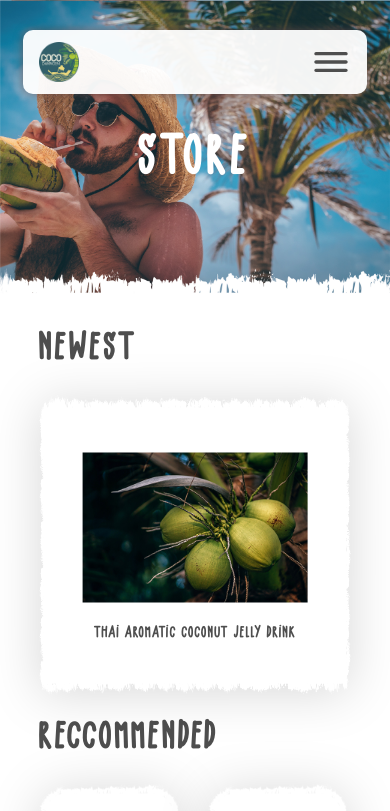
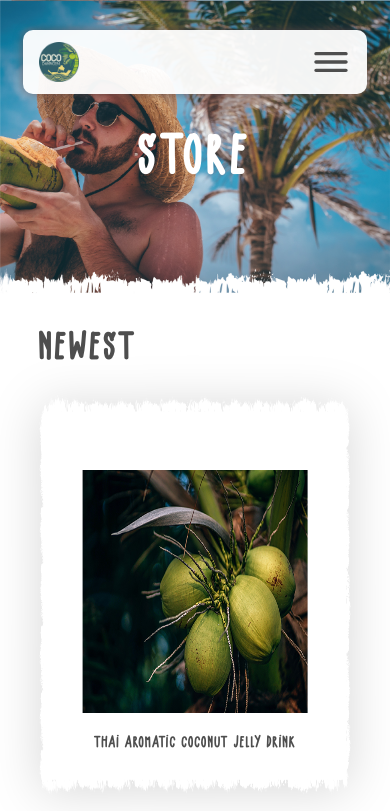
Before and after one commit to maxzabum/CocoDamnoen, a React (Create React App) app in the folder client/: page /store in a window 390 px wide. Shown: the top 811 px of the page. Built offline with nearby package versions, Linux system fonts and the light colour scheme.

Commit message:
Fix size in Newspage.js and Storepage.js

```diff
--- a/client/public/index.html
+++ b/client/public/index.html
@@ -2,7 +2,7 @@
 <html lang="en">
   <head>
     <meta charset="utf-8" />
-    <link rel="icon" href="%PUBLIC_URL%/favicon.ico" />
+    <link rel="icon" href="%PUBLIC_URL%/logo.png" />
     <link rel="stylesheet" href="https://fonts.googleapis.com/css?family=Roboto:300,400,500,700&display=swap" />
     <link rel="stylesheet" href="https://fonts.googleapis.com/icon?family=Material+Icons" />
     <meta name="viewport" content="width=device-width, initial-scale=1" />
@@ -11,7 +11,7 @@
       name="description"
       content="Web site created using create-react-app"
     />
-    <link rel="apple-touch-icon" href="%PUBLIC_URL%/logo192.png" />
+    <link rel="apple-touch-icon" href="%PUBLIC_URL%/logo.png" />
     <!--
       manifest.json provides metadata used when your web app is installed on a
       user's mobile device or desktop. See https://developers.google.com/web/fundamentals/web-app-manifest/
@@ -26,7 +26,7 @@
       work correctly both with client-side routing and a non-root public URL.
       Learn how to configure a non-root public URL by running `npm run build`.
     -->
-    <title>React App</title>
+    <title>Coco Damnoen</title>
   </head>
   <body>
     <noscript>You need to enable JavaScript to run this app.</noscript>
--- a/client/src/screens/NewsPage/Newspage.js
+++ b/client/src/screens/NewsPage/Newspage.js
@@ -10,8 +10,6 @@ import DetailNew from "./DetailNewsPage/Detailnews";
 import NewsheaderMobile from "../../images/new_page_01_mobile.jpg";
 const Newspage = ({ screenWidth, ...props }) => {
   useEffect(() => {
-    // window.scrollTo(0, 0);
-    // console.log(location);
     return () => window.scrollTo(0, 0);
   }, []);
   const { url } = useRouteMatch();
@@ -192,6 +190,7 @@ const Newspage = ({ screenWidth, ...props }) => {
             <div className="news-latest-container">
               <div className="news-latest-item">
                 <p>LATEST</p>
+                <div className="items-container">
                   <img src={IMGBorder2} alt="border" />
                   <div
                     className="new-lastest-content"
@@ -203,6 +202,7 @@ const Newspage = ({ screenWidth, ...props }) => {
                       {screenWidth > 1024 && (
                         <p className="text-desc">{lastest_news.desc}</p>
                       )}
+                    </div>
                   </div>
                 </div>
               </div>
--- a/client/src/screens/StorePage/Storepage.js
+++ b/client/src/screens/StorePage/Storepage.js
@@ -8,8 +8,6 @@ import NewsIMG1 from "../../images/img-preview-04.jpg";
 import LandingheaderMobile from "../../images/store_page_01_mobile.jpg";
 const Storepage = ({ screenWidth, ...props }) => {
   useEffect(() => {
-    // window.scrollTo(0, 0);
-    // console.log(location);
     return () => window.scrollTo(0, 0);
   }, []);
   const news = [
@@ -86,7 +84,6 @@ const Storepage = ({ screenWidth, ...props }) => {
         borderW={"100%"}
         fontSize={{ textHeader: "clamp(12px, 2vw, 24px)" }}
         top={"50%"}
-        // onClick={()=>history.push(`${url}/${newse.id}`)}
       />
     );
   });
@@ -103,7 +100,6 @@ const Storepage = ({ screenWidth, ...props }) => {
           borderW={"100%"}
           fontSize={{ textHeader: "clamp(12px, 2vw, 24px)" }}
           top={"50%"}
-          // onClick={()=>history.push(`${url}/${newse.id}`)}
         />
       );
     }
@@ -125,26 +121,29 @@ const Storepage = ({ screenWidth, ...props }) => {
         <div className="store-latest-container">
           <div className="store-latest-item">
             <p>NEWEst</p>
+            <div className="items-container">
               <img src={IMGBorder2} alt="border" />
               <div className="store-lastest-content">
                 <img src={NewsIMG2} alt="img" />
                 <div className="description">
-                <p className="text-header">THAI AROMATIC COCONUT JELLY DRINK</p>
+                  <p className="text-header">
+                    THAI AROMATIC COCONUT JELLY DRINK
+                  </p>
                   {screenWidth > 1024 && (
                     <p className="text-desc">
-                    &nbsp;&nbsp;&nbsp;&nbsp;Quality Aromatic coconuts come from
-                    a special soil in Damnoen Saduak, Ratchaburi, Thailand. The
-                    soil that they are grown in, used to be under sea level in
-                    the past. The aromatic coconuts contain all necessary
-                    vitamins and minerals that are beneficial for good health.
-                    Our quality product is made in Thailand. We capture the
-                    freshness of the coconut juice.
+                      &nbsp;&nbsp;&nbsp;&nbsp;Quality Aromatic coconuts come
+                      from a special soil in Damnoen Saduak, Ratchaburi,
+                      Thailand. The soil that they are grown in, used to be
+                      under sea level in the past. The aromatic coconuts contain
+                      all necessary vitamins and minerals that are beneficial
+                      for good health. Our quality product is made in Thailand.
+                      We capture the freshness of the coconut juice.
                     </p>
                   )}
                 </div>
               </div>
             </div>
-          {/* </div> */}
+          </div>
         </div>
         <div className="store-recommended-container">
           <p>reccommended</p>
--- a/client/src/screens/StorePage/styles.css
+++ b/client/src/screens/StorePage/styles.css
@@ -26,7 +26,6 @@
 }
 
 .main-storepage-container .store-container {
-  /* background-color: chocolate; */
   display: flex;
   flex-direction: column;
   justify-content: center;
@@ -49,17 +48,17 @@
   display: flex;
   justify-content: center;
   flex-direction: column;
-  /* align-items: center; */
-  /* align-items: center; */
-  /* padding: 300px 200px 150px; */
 }
 
 .store-latest-container .store-latest-item {
   position: relative;
   display: flex;
   flex-direction: column;
-  /* align-items: center; */
-  /* padding: 0 200px; */
+}
+.store-latest-container .store-latest-item .items-container {
+  position: relative;
+  width: 100%;
+  height: 100%;
 }
 .store-latest-container .store-latest-item > p {
   font-size: clamp(34px, 3vw, 52px);
@@ -67,28 +66,36 @@
   margin-bottom: 30px;
   margin-top: 20px;
 }
-.store-latest-container .store-latest-item > img {
-  /* width: 75vw; */
+.store-latest-container .store-latest-item .items-container > img {
   -webkit-filter: drop-shadow(0px 3px 25px rgba(0, 0, 0, 0.16));
   filter: drop-shadow(0px 3px 25px rgba(0, 0, 0, 0.16));
+  width: 100%;
   height: 100%;
 }
 .store-latest-container .store-latest-item .store-lastest-content {
   position: absolute;
-  top: 58%;
+  top: 50%;
   left: 50%;
   width: 90%;
+  height: 100%;
   transform: translate(-50%, -50%);
   display: flex;
   justify-content: center;
   align-items: center;
 }
-.store-latest-container .store-latest-item .store-lastest-content > img {
-  height: 400px;
+.store-latest-container
+  .store-latest-item
+  .items-container
+  .store-lastest-content
+  > img {
+  width: 100%;
+  height: 80%;
   margin-right: 50px;
 }
 .store-latest-container .store-latest-item .store-lastest-content p {
   padding: 20px 0px;
+}
+.store-lastest-content .description {
   width: 100%;
 }
 .store-lastest-content .description .text-header {
@@ -96,14 +103,12 @@
   color: #4e4e4e;
 }
 .store-lastest-content .description .text-desc {
-  font-size: 20px;
+  font-size: clamp(10px, 1.5vw, 18px);
   color: #6e6d6d;
 }
 .store-recommended-container {
   height: auto;
   display: flex;
-  /* padding: 0px 200px; */
-  /* flex-wrap: wrap; */
   flex-direction: column;
 }
 .store-recommended-container > p {
@@ -119,11 +124,7 @@
   grid-auto-rows: 500px;
   grid-column-gap: clamp(25px, 5vw, 50px);
   grid-row-gap: 40px;
-
-  /* justify-content: flex-start; */
-  /* justify-content: space-between; */
   margin: 20px 0px;
-  /* padding: 0px 50px; */
 }
 @media (max-width: 1024px) {
   .main-storepage-container .store-header {
@@ -131,20 +132,26 @@
   }
   .store-latest-container .store-latest-item .store-lastest-content {
     flex-direction: column;
+    height: 300px;
   }
-  .store-latest-container .store-latest-item .store-lastest-content > img {
+  .store-latest-container .store-latest-item .items-container {
+    height: 400px;
+    text-align: center;
+  }
+  .store-latest-container
+    .store-latest-item
+    .items-container
+    .store-lastest-content
+    > img {
     margin-right: 0px;
-    width: 80%;
-    height: 300px;
+    width: 60%;
+    height: 250px;
   }
   .store-recommended-container .list-store-reccommended {
     grid-template-columns: 1fr 1fr;
     grid-auto-rows: 300px;
     grid-column-gap: clamp(25px, 5vw, 50px);
     grid-row-gap: 20px;
-
-    /* justify-content: flex-start; */
-    /* justify-content: space-between; */
     margin: 20px 0px;
   }
 }
@@ -157,8 +164,20 @@
     width: 80%;
     height: 150px;
   }
-  .store-latest-container .store-latest-item > img {
-    height: 300px;
+  .store-latest-container .store-latest-item .items-container > img {
+    height: 400px;
+  }
+  .store-latest-container .store-latest-item {
+    height: 100%;
+  }
+  .store-latest-container
+    .store-latest-item
+    .items-container
+    .store-lastest-content
+    > img {
+    margin-right: 0px;
+    width: 80%;
+    height: 250px;
   }
   .store-recommended-container .list-store-reccommended {
     grid-auto-rows: 200px;
```
Also changed, not shown: client/src/screens/NewsPage/styles.css (+45 -14 lines), client/public/logo.png (added), 1 other file (tests, documents, lock files or other folders). Lines whose indentation alone changed are shown as unchanged.
